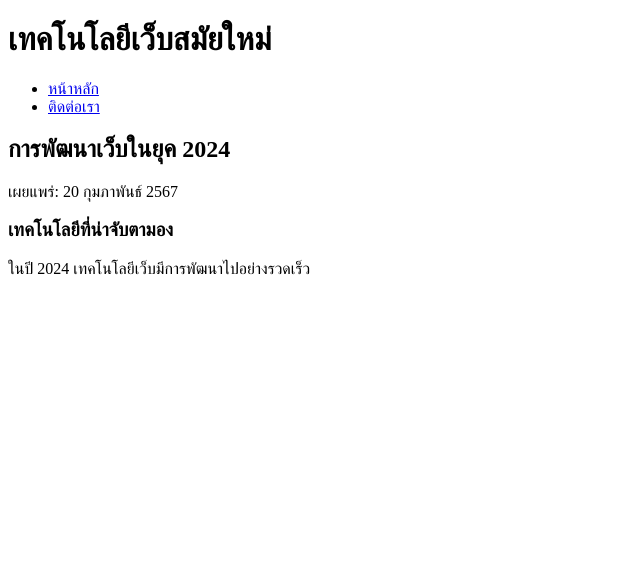
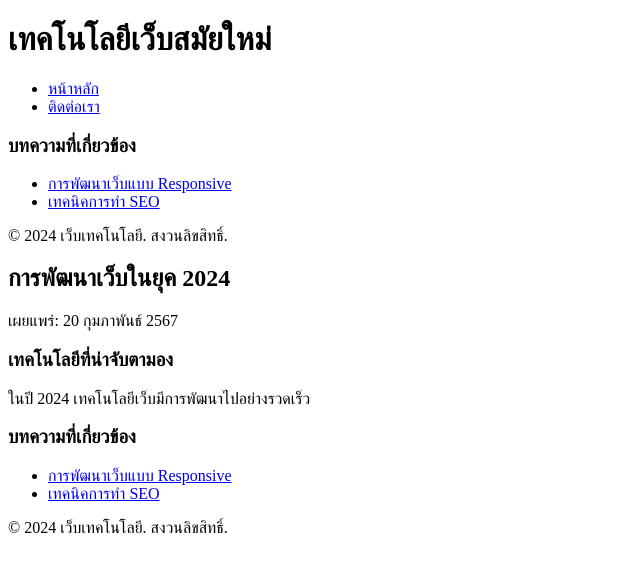
Before and after one commit to Korawit07Tar/web-semantic-lab, a plain HTML site: page index.html in a window 1280 px wide. Shown: the whole page, without its empty margins (0-640 px from the left). Drawn offline with Linux system fonts and the light colour scheme.

Commit message:
เพิ่ม aside และ footer ในหน้าหลัก

```diff
--- a/index.html
+++ b/index.html
@@ -17,6 +17,16 @@
  </nav>
  </header>
  <main role="main">
+    <aside role="complementary">
+ <h3>บทความที่เกี่ยวข้อง</h3>
+ <ul>
+ <li><a href="#">การพัฒนาเว็บแบบ Responsive</a></li>
+ <li><a href="#">เทคนิคการทํา SEO</a></li>
+ </ul>
+ </aside>
+ <footer role="contentinfo">
+ <p>&copy; 2024 เว็บเทคโนโลยี. สงวนลิขสิทธิ์.</p>
+ </footer>
     <article>
     <header>
     <h2>การพัฒนาเว็บในยุค 2024</h2>
@@ -28,5 +38,15 @@
     </section>
     </article>
     </main>
+    <aside role="complementary">
+        <h3>บทความที่เกี่ยวข้อง</h3>
+        <ul>
+        <li><a href="#">การพัฒนาเว็บแบบ Responsive</a></li>
+        <li><a href="#">เทคนิคการทํา SEO</a></li>
+        </ul>
+        </aside>
+        <footer role="contentinfo">
+        <p>&copy; 2024 เว็บเทคโนโลยี. สงวนลิขสิทธิ์.</p>
+        </footer>
 </body>
 </html>
```
